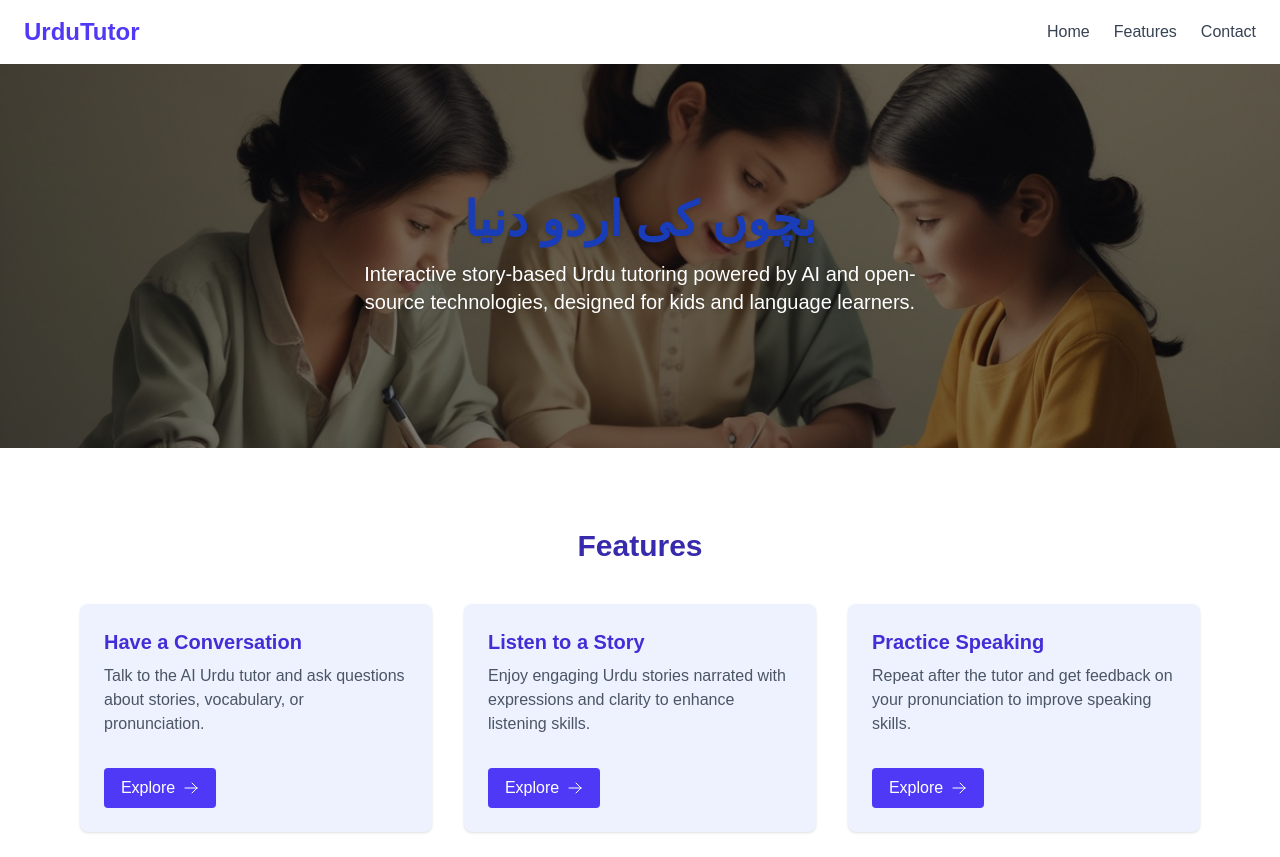
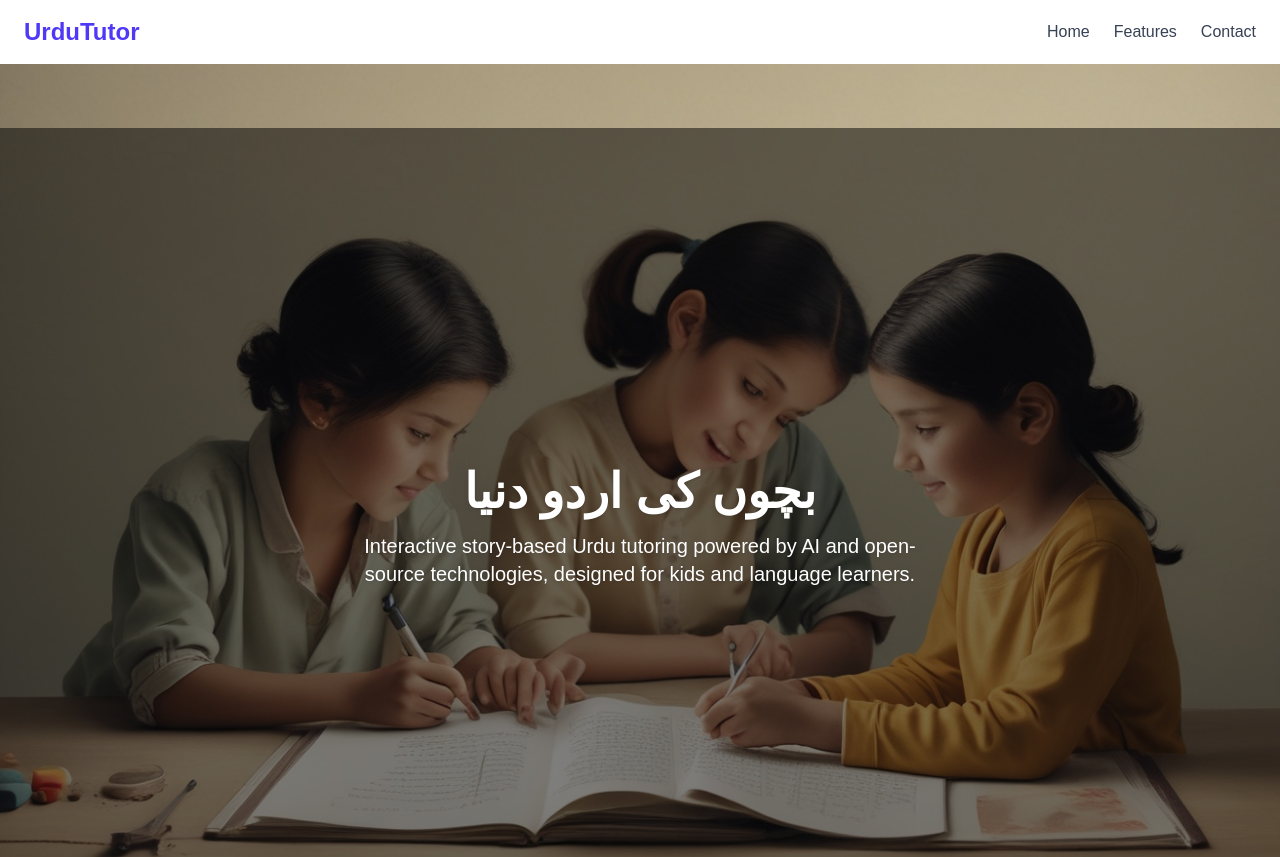
Before and after one commit to Laibah-Shahid/urdu-tutor, a Next.js app: page / in a window 1280 px wide. Shown: the top 857 px of the page. Built offline with nearby package versions, Linux system fonts and the light colour scheme.

Commit message:
full screen height

```diff
--- a/components/Hero.tsx
+++ b/components/Hero.tsx
@@ -4,13 +4,13 @@ import React from 'react';
 const Hero = () => {
   return (
     <section
-      id="hero"
-      className="relative w-full h-96 overflow-hidden flex items-center justify-center text-center bg-cover bg-center"
-      style={{ backgroundImage: `url('/hero-image.png')` }}
-    >
+  id="hero"
+  className="relative w-full h-screen overflow-hidden flex items-center justify-center text-center bg-cover bg-center pt-32"
+  style={{ backgroundImage: `url('/hero-image.png')` }}
+>
       <div className="absolute w-full h-full bg-black opacity-50" />
       <div className="relative z-10 text-white px-4">
-        <h1 className="text-4xl md:text-5xl font-bold mb-4 drop-shadow text-blue-800">
+        <h1 className="text-4xl md:text-5xl font-bold mb-4 drop-shadow text-white">
           بچوں کی اردو دنیا
         </h1>
         <p className="text-lg md:text-xl max-w-xl mx-auto drop-shadow">
```
